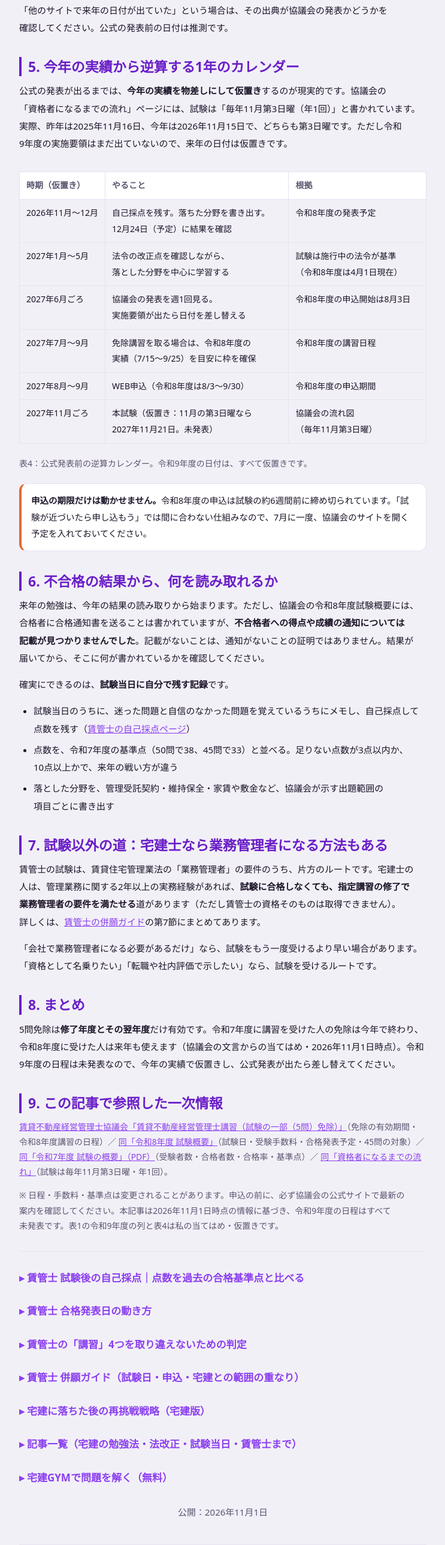
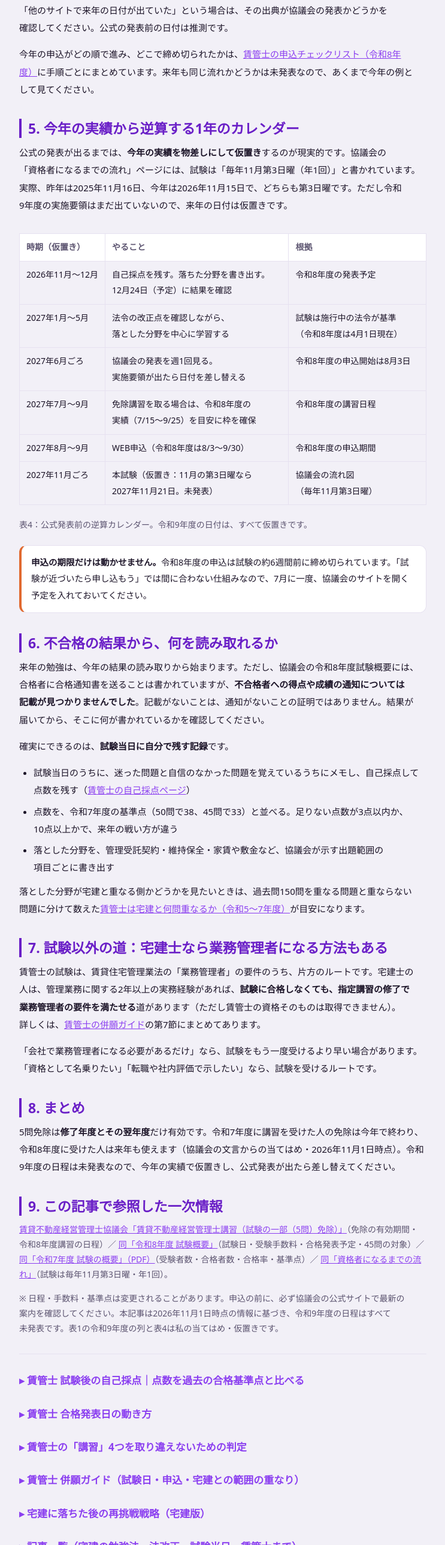
Before and after one commit to fujiken1016/takken-gym, a plain HTML site: page blog/chinkan-fugoukaku-rainen.html in a window 1280 px wide. Shown: the part 4219-6795 px from the top of the page at 60% size, without its empty margins (268-1011 px from the left). Drawn offline with Linux system fonts and the light colour scheme.

Commit message:
J616 内部リンク増設: 賃管士の申込チェックリストと宅建との重なり記事へ、不合格後の来年対策ページから文脈リンク
Co-Authored-By: Claude Sonnet 5.5 <noreply@anthropic.com>

```diff
--- a/blog/chinkan-fugoukaku-rainen.html
+++ b/blog/chinkan-fugoukaku-rainen.html
@@ -80,7 +80,7 @@
 {"@type":"ListItem","position":2,"name":"ブログ記事一覧","item":"https://takken.mainichi-lab.com/blog/"},
 {"@type":"ListItem","position":3,"name":"賃管士に落ちたら来年どうする｜5問免除は持ち越せる？ 令和9年度への逆算","item":"https://takken.mainichi-lab.com/blog/chinkan-fugoukaku-rainen"}]}
 </script>
-<script type="application/ld+json">{"@context":"https://schema.org","@type":"BlogPosting","headline":"賃管士に落ちたら来年どうする｜5問免除は持ち越せる？ 令和9年度への逆算","description":"賃貸不動産経営管理士に落ちた人向けに、5問免除の有効期間（修了年度とその翌年度）の年度への当てはめ、令和7年度の免除あり・なし別の合格率と合格基準点、令和9年度は未発表の日程と今年の実績からの逆算を、協議会の公式資料で整理しました。","inLanguage":"ja","datePublished":"2026-11-01T12:00:00+09:00","dateModified":"2026-11-01","author":{"@type":"Person","name":"フジケン","url":"https://takken.mainichi-lab.com/about", "sameAs": ["https://note.com/fujiken818", "https://qiita.com/fujiken818", "https://github.com/fujiken1016"]},"publisher":{"@type":"Organization","name":"宅建GYM","url":"https://takken.mainichi-lab.com/","logo":{"@type":"ImageObject","url":"https://takken.mainichi-lab.com/icon-512.png"}},"image":"https://takken.mainichi-lab.com/og.png","isAccessibleForFree":true,"mainEntityOfPage":{"@type":"WebPage","@id":"https://takken.mainichi-lab.com/blog/chinkan-fugoukaku-rainen"},"url":"https://takken.mainichi-lab.com/blog/chinkan-fugoukaku-rainen"}</script>
+<script type="application/ld+json">{"@context":"https://schema.org","@type":"BlogPosting","headline":"賃管士に落ちたら来年どうする｜5問免除は持ち越せる？ 令和9年度への逆算","description":"賃貸不動産経営管理士に落ちた人向けに、5問免除の有効期間（修了年度とその翌年度）の年度への当てはめ、令和7年度の免除あり・なし別の合格率と合格基準点、令和9年度は未発表の日程と今年の実績からの逆算を、協議会の公式資料で整理しました。","inLanguage":"ja","datePublished":"2026-11-01T12:00:00+09:00","dateModified":"2026-11-23","author":{"@type":"Person","name":"フジケン","url":"https://takken.mainichi-lab.com/about","sameAs":["https://note.com/fujiken818","https://qiita.com/fujiken818","https://github.com/fujiken1016"]},"publisher":{"@type":"Organization","name":"宅建GYM","url":"https://takken.mainichi-lab.com/","logo":{"@type":"ImageObject","url":"https://takken.mainichi-lab.com/icon-512.png"}},"image":"https://takken.mainichi-lab.com/og.png","isAccessibleForFree":true,"mainEntityOfPage":{"@type":"WebPage","@id":"https://takken.mainichi-lab.com/blog/chinkan-fugoukaku-rainen"},"url":"https://takken.mainichi-lab.com/blog/chinkan-fugoukaku-rainen"}</script>
 </head>
 <body>
 <div class="top"><div class="in">
@@ -184,6 +184,7 @@
   <figcaption><p>表3：令和8年度と令和9年度の比較（協議会の公表・2026年11月1日時点）。令和9年度の欄は、協議会の公式ページに記載が見つからなかった（2026年11月1日確認）ものを「未発表」としています。</p></figcaption>
   </figure>
   <p>「他のサイトで来年の日付が出ていた」という場合は、その出典が協議会の発表かどうかを確認してください。公式の発表前の日付は推測です。</p>
+<p>今年の申込がどの順で進み、どこで締め切られたかは、<a href="/chinkan/moushikomi/">賃管士の申込チェックリスト（令和8年度）</a>に手順ごとにまとめています。来年も同じ流れかどうかは未発表なので、あくまで今年の例として見てください。</p>
 
   <h2 id="s5">5. 今年の実績から逆算する1年のカレンダー</h2>
   <p>公式の発表が出るまでは、<b>今年の実績を物差しにして仮置き</b>するのが現実的です。協議会の「資格者になるまでの流れ」ページには、試験は「毎年11月第3日曜（年1回）」と書かれています。実際、昨年は2025年11月16日、今年は2026年11月15日で、どちらも第3日曜です。ただし令和9年度の実施要領はまだ出ていないので、来年の日付は仮置きです。</p>
@@ -211,6 +212,7 @@
     <li>点数を、令和7年度の基準点（50問で38、45問で33）と並べる。足りない点数が3点以内か、10点以上かで、来年の戦い方が違う</li>
     <li>落とした分野を、管理受託契約・維持保全・家賃や敷金など、協議会が示す出題範囲の項目ごとに書き出す</li>
   </ul>
+  <p>落とした分野が宅建と重なる側かどうかを見たいときは、過去問150問を重なる問題と重ならない問題に分けて数えた<a href="/blog/chinkan-takken-kasanari-mondaisu">賃管士は宅建と何問重なるか（令和5〜7年度）</a>が目安になります。</p>
 
   <h2 id="s7">7. 試験以外の道：宅建士なら業務管理者になる方法もある</h2>
   <p>賃管士の試験は、賃貸住宅管理業法の「業務管理者」の要件のうち、片方のルートです。宅建士の人は、管理業務に関する2年以上の実務経験があれば、<b>試験に合格しなくても、指定講習の修了で業務管理者の要件を満たせる</b>道があります（ただし賃管士の資格そのものは取得できません）。詳しくは、<a href="/chinkan/">賃管士の併願ガイド</a>の第7節にまとめてあります。</p>
@@ -237,7 +239,7 @@
     <a href="/">▸ 宅建GYMで問題を解く（無料）</a>
   </div>
 
-  <p class="page-updated" data-page-updated style="margin:16px 0 6px;font-size:15px;line-height:1.9;color:var(--muted,#53536b);text-align:center">公開：<time datetime="2026-11-01">2026年11月1日</time></p>
+  <p class="page-updated" data-page-updated style="margin:16px 0 6px;font-size:15px;line-height:1.9;color:var(--muted,#53536b);text-align:center">公開：<time datetime="2026-11-01">2026年11月1日</time>　最終更新：<time datetime="2026-11-23">2026年11月23日</time></p>
   <div class="foot">
     <a href="/">トップ</a><a href="/about">運営者情報</a><a href="/privacy">プライバシーポリシー</a><a href="/disclaimer">免責事項</a><a href="/contact">お問い合わせ</a>
     <div style="margin-top:10px">© 2026 宅建GYM ・ 運営：<a href="https://mainichi-lab.com/?utm_source=takken&utm_medium=article&utm_campaign=takken_blog_chinkan_fugoukaku_rainen&utm_content=footer">フジケン（毎日ラボ）</a></div>
```
